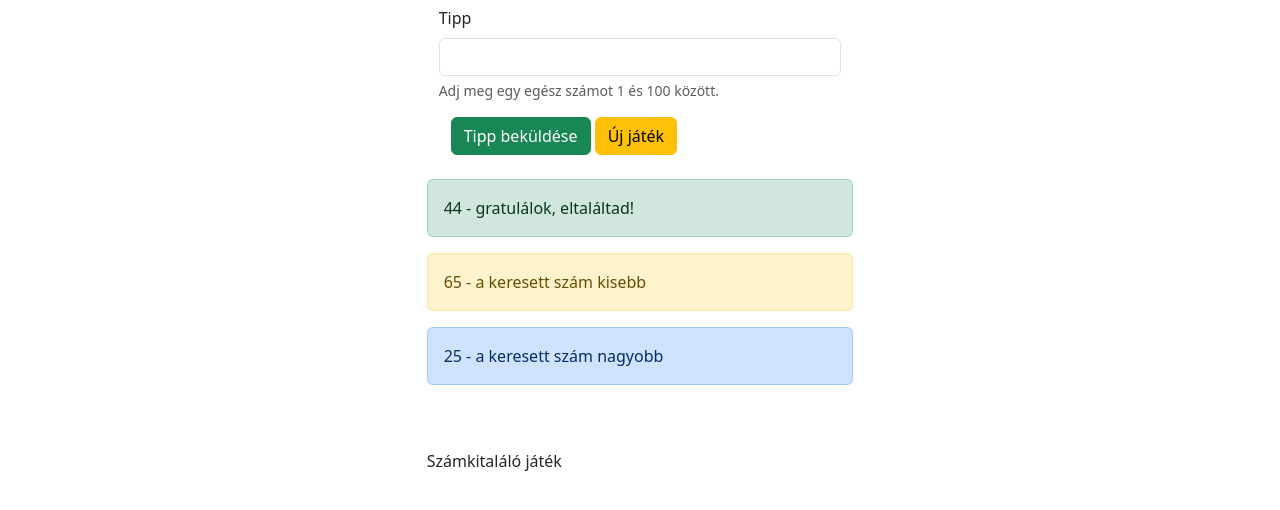
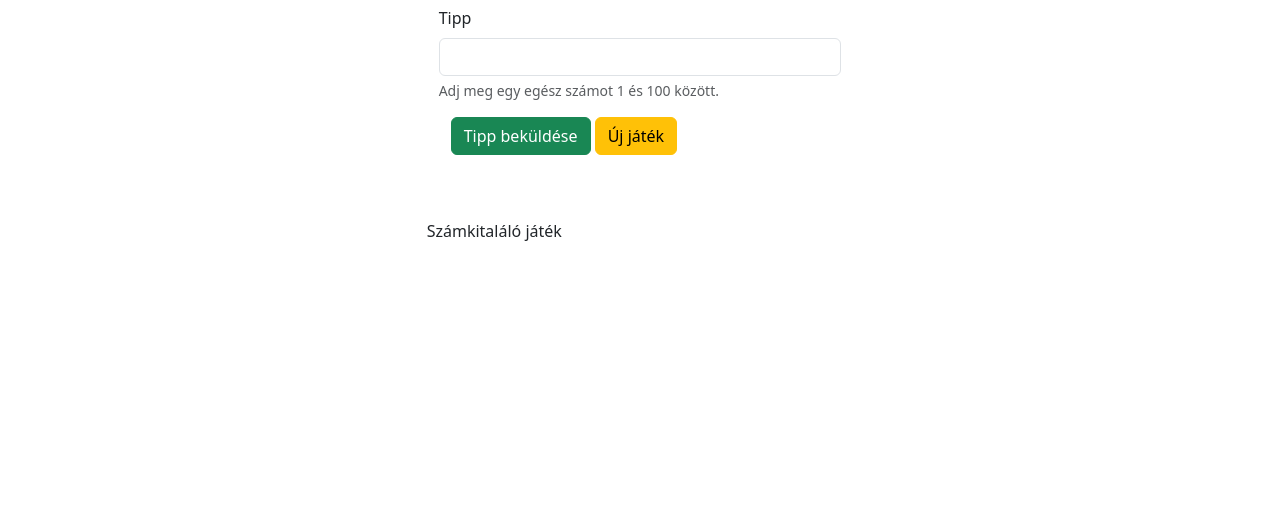
Before and after one commit to zsolt-nagy/js-szamkitalalo, a plain HTML site: page index.html in a window 1280 px wide. Shown: the part 60-570 px from the top of the page. Drawn offline with nearby package versions, Linux system fonts and the light colour scheme.

Commit message:
reset game

```diff
--- a/index.html
+++ b/index.html
@@ -28,7 +28,7 @@
                             <label for="numberInput" class="form-label">Tipp</label>
                             <input
                                 type="number"
-                                class="form-control"
+                                class="form-control js-guess-field"
                                 id="numberInput"
                                 aria-describedby="emailHelp"
                                 min="1"
@@ -42,12 +42,12 @@
                             class="mb-3 form-check col-12 col-md-8 offset-md-2 col-lg-6 offset-lg-3 col-xl-4 offset-xl-4"
                         >
                             <button type="submit" class="btn btn-success">Tipp beküldése</button>
-                            <button class="btn btn-warning">Új játék</button>
+                            <button class="btn btn-warning js-new-game-button">Új játék</button>
                         </div>
                     </div>
                 </div>
             </form>
-            <div class="container-fluid mt-2 mb-5">
+            <div class="container-fluid mt-2 mb-5 js-guess-container">
                 <div class="row">
                     <div
                         class="col col-12 col-md-8 offset-md-2 col-lg-6 offset-lg-3 col-xl-4 offset-xl-4 alert alert-success"
--- a/szamkitalalo.js
+++ b/szamkitalalo.js
@@ -1,11 +1,24 @@
+let guessListContainer = document.querySelector(".js-guess-container");
+let currentGuessField = document.querySelector(".js-guess-field");
+let newGameButton = document.querySelector(".js-new-game-button");
+
 let target;
 
 function generateTarget() {
     return Math.floor(Math.random() * 100) + 1;
 }
 
+function resetGame() {
+    // korábbi tippek törlése
+    guessListContainer.innerHTML = "";
+    // input mező tartalmának törlése
+    currentGuessField.value = "";
+}
+
 function startGame() {
+    resetGame();
     target = generateTarget();
 }
 
 startGame();
+newGameButton.addEventListener("click", startGame);
```
